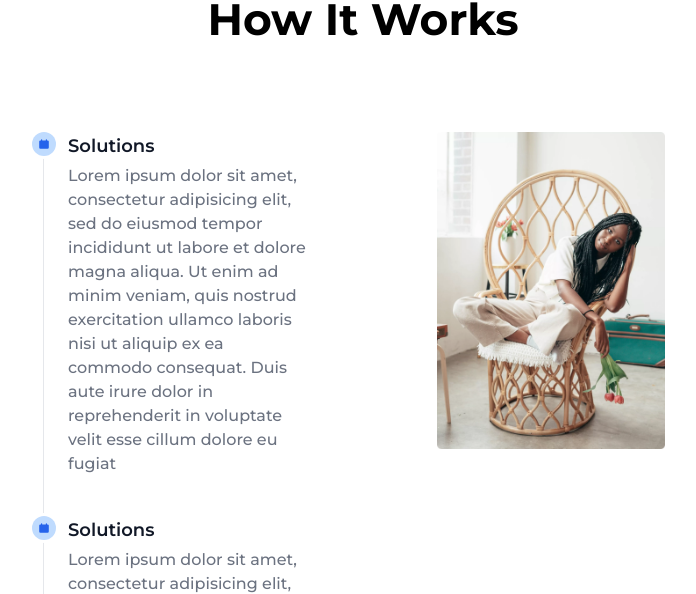
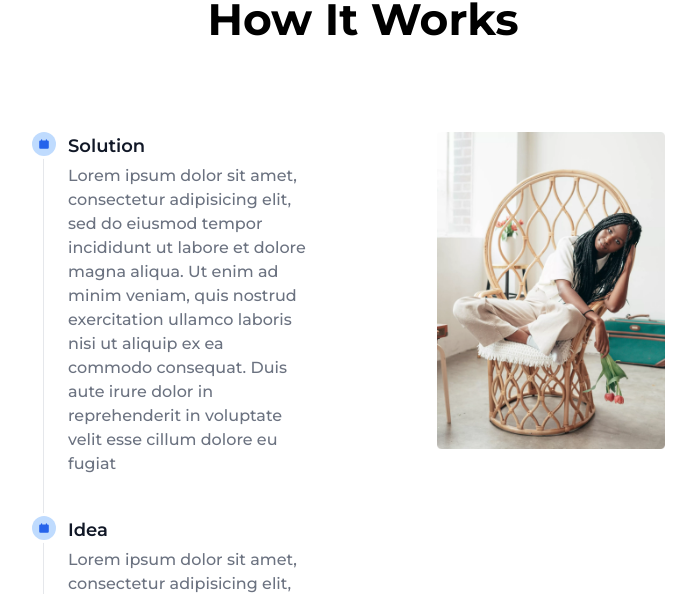
Before and after one commit to JAPECorp/New-MakeWayApp-Website, a Next.js app: page / in a window 1280 px wide. Shown: the part 1650-2244 px from the top of the page, without its empty margins (277-973 px from the left). Built offline with nearby package versions, Linux system fonts and the light colour scheme.

Commit message:
How It Works Redo

```diff
--- a/components/HowItWorks/How.jsx
+++ b/components/HowItWorks/How.jsx
@@ -6,16 +6,7 @@ function How(props) {
     <Fade cascade>
       <div id="#how-it-works" className="mt-20">
         <h2 className="text-black text-center">How It Works</h2>
-        <HowComponent
-          subtitle={"Solutions"}
-          // title={"MakeWay for People"}
-          description="Lorem ipsum dolor sit amet, consectetur adipisicing elit, sed do
-            eiusmod tempor incididunt ut labore et dolore magna aliqua. Ut
-            enim ad minim veniam, quis nostrud exercitation ullamco laboris
-            nisi ut aliquip ex ea commodo consequat. Duis aute irure dolor in
-            reprehenderit in voluptate velit esse cillum dolore eu fugiat"
-          src={"/work-img.webp"}
-        />
+        <HowComponent src={"/work-img.webp"} />
       </div>
     </Fade>
   );
--- a/components/utilities/Cards/HowComponenets.jsx
+++ b/components/utilities/Cards/HowComponenets.jsx
@@ -28,10 +28,15 @@ function HowComponent(props) {
                   </svg>
                 </span>
                 <h3 className="flex items-center mb-1 text-lg font-semibold text-gray-900">
-                  {props.subtitle}
+                  Solution
                 </h3>
                 <p className="mb-4 text-base font-normal text-gray-500 dark:text-gray-400">
-                  {props.description}
+                  Lorem ipsum dolor sit amet, consectetur adipisicing elit, sed
+                  do eiusmod tempor incididunt ut labore et dolore magna aliqua.
+                  Ut enim ad minim veniam, quis nostrud exercitation ullamco
+                  laboris nisi ut aliquip ex ea commodo consequat. Duis aute
+                  irure dolor in reprehenderit in voluptate velit esse cillum
+                  dolore eu fugiat
                 </p>
               </li>
               <li className="mb-10 ml-6">
@@ -46,11 +51,16 @@ function HowComponent(props) {
                   </svg>
                 </span>
                 <h3 className="mb-1 text-lg font-semibold text-gray-900">
-                  {props.subtitle}
+                  Idea
                 </h3>
 
                 <p className="text-base font-normal text-gray-500 dark:text-gray-400">
-                  {props.description}
+                  Lorem ipsum dolor sit amet, consectetur adipisicing elit, sed
+                  do eiusmod tempor incididunt ut labore et dolore magna aliqua.
+                  Ut enim ad minim veniam, quis nostrud exercitation ullamco
+                  laboris nisi ut aliquip ex ea commodo consequat. Duis aute
+                  irure dolor in reprehenderit in voluptate velit esse cillum
+                  dolore eu fugiat
                 </p>
               </li>
               <li className="mb-10 ml-6">
@@ -65,11 +75,16 @@ function HowComponent(props) {
                   </svg>
                 </span>
                 <h3 className="mb-1 text-lg font-semibold text-gray-900 d">
-                  {props.subtitle}
+                  Made
                 </h3>
 
                 <p className="text-base font-normal text-gray-500 dark:text-gray-400">
-                  {props.description}
+                  Lorem ipsum dolor sit amet, consectetur adipisicing elit, sed
+                  do eiusmod tempor incididunt ut labore et dolore magna aliqua.
+                  Ut enim ad minim veniam, quis nostrud exercitation ullamco
+                  laboris nisi ut aliquip ex ea commodo consequat. Duis aute
+                  irure dolor in reprehenderit in voluptate velit esse cillum
+                  dolore eu fugiat
                 </p>
               </li>
             </ol>
```
